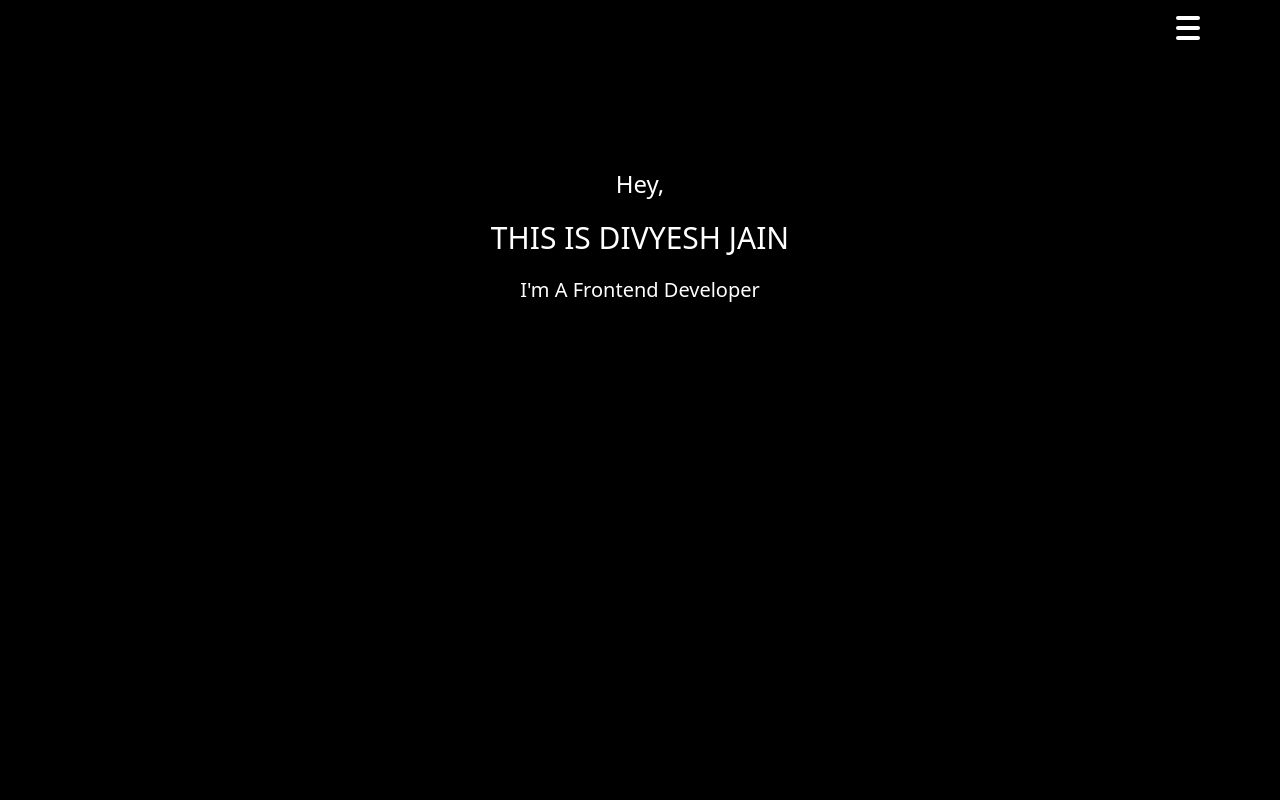
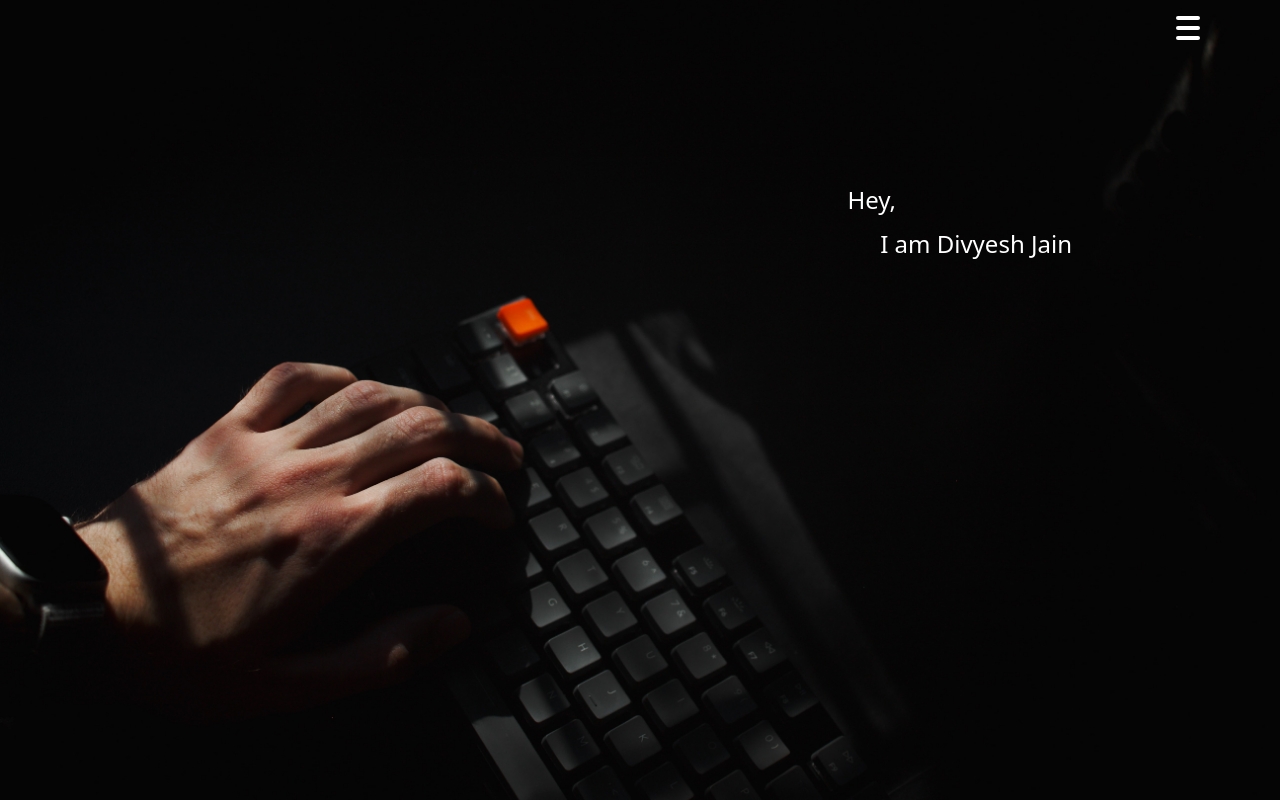
Before and after one commit to divyesh123-jain/portfolio1, a Next.js app: page / in a window 1280 px wide. Built offline with nearby package versions, Linux system fonts and the light colour scheme.

Commit message:
background added

```diff
--- a/components/Hero.js
+++ b/components/Hero.js
@@ -1,11 +1,23 @@
 import React from 'react';
+import bg  from '../Images/bg 1.jpg'
+import Image from 'next/image';
 
 const Hero = () => {
   return (
     <div className=''>
-    <h1 className='flex justify-center text-white text-2xl align items-cente pt-32 '>Hey,</h1>
-     <p className='text-white flex justify-center pt-5 text-3xl'>THIS IS DIVYESH JAIN</p>
-     <p className='text-white flex justify-center pt-5 text-xl'>I'm A Frontend Developer</p>
+    <div className=''>
+    <Image className='z-[-1] 	position: fixed h-[100vh] w-[100vw]'
+      src={bg}
+      alt="background"
+      layout="fill"
+      objectFit='cover'
+       />
+
+</div>
+       <div>
+        <p className='flex justify-end mx-96 pt-36 text-2xl  text-white'>Hey,</p>
+        <p className='flex justify-end mx-52 pt-3  text-2xl  text-white'>I am Divyesh Jain</p>
+       </div>
     </div>
   );
 }
```
Also changed, not shown: Images/bg 1.jpg (added).
